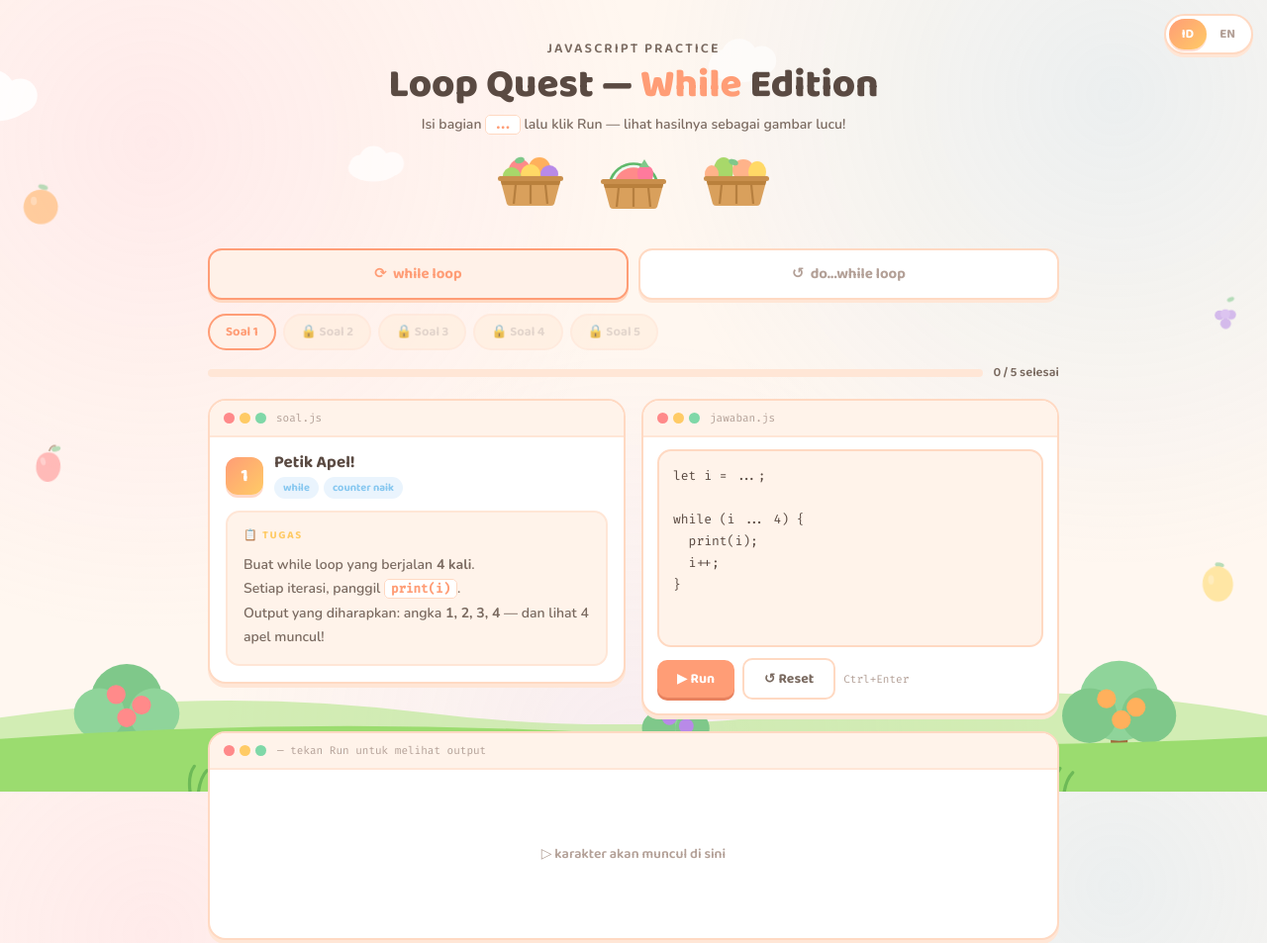
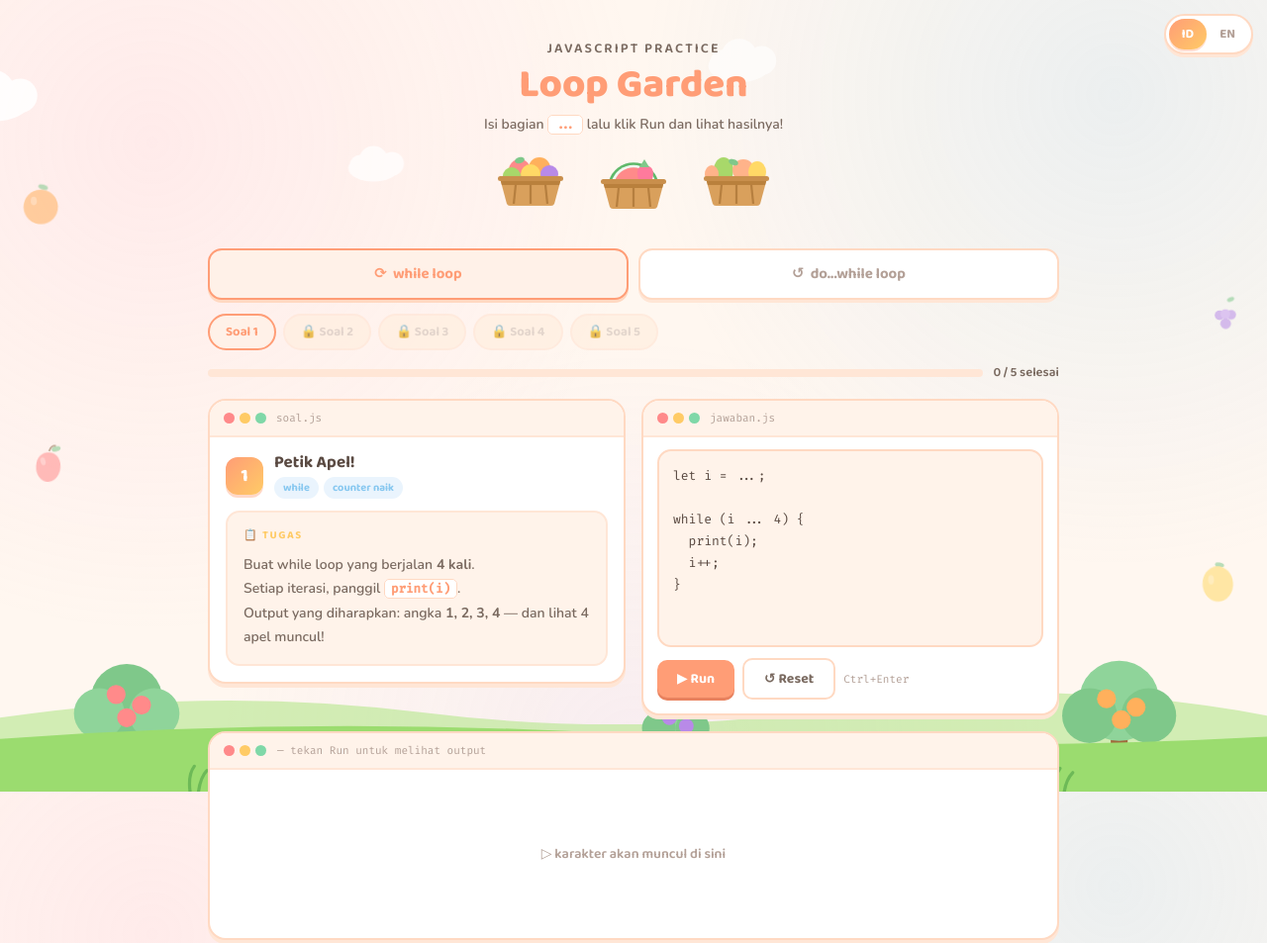
Before and after one commit to audryanhn/L11-WhileLoop, a plain HTML site: page index.html in a window 1280 px wide. Shown: the top 953 px of the page at 99% size. Drawn offline with nearby package versions, Linux system fonts and the light colour scheme.

Commit message:
V3.2 - change title and some words to be more natural

```diff
--- a/index.html
+++ b/index.html
@@ -3,7 +3,7 @@
   <head>
     <meta charset="UTF-8" />
     <meta name="viewport" content="width=device-width, initial-scale=1.0" />
-    <title>Loop Quest — While & Do While</title>
+    <title>Loop garden</title>
     <link
       href="https://fonts.googleapis.com/css2?family=Baloo+2:wght@400;500;600;700;800&family=Nunito:wght@400;600;700;800&family=Fira+Code:wght@400;500&display=swap"
       rel="stylesheet"
@@ -914,7 +914,7 @@
 
     <header class="site-header">
       <p class="eyebrow" id="ui-eyebrow">JavaScript Practice</p>
-      <h1 id="ui-title">Loop Quest — <em>While</em> Edition</h1>
+      <h1 id="ui-title"><em>Loop Garden</em></h1>
       <p id="ui-desc">
         Isi bagian
         <code
@@ -929,7 +929,7 @@
           "
           >...</code
         >
-        lalu klik Run — lihat hasilnya sebagai gambar lucu!
+        lalu klik Run dan lihat hasilnya
       </p>
       <div class="header-baskets" aria-hidden="true">
         <div class="basket-wrap">
@@ -1358,17 +1358,17 @@
         eyebrow: { id: "JavaScript Practice", en: "JavaScript Practice" },
         titleHTML: {
           while: {
-            id: "Loop Quest — <em>While</em> Edition",
-            en: "Loop Quest — <em>While</em> Edition",
+            id: "<em>Loop Garden</em>",
+            en: "<em>Loop Garden</em>",
           },
           dowhile: {
-            id: "Loop Quest — <em>Do...While</em> Edition",
-            en: "Loop Quest — <em>Do...While</em> Edition",
+            id: "<em>Loop Garden</em>",
+            en: "<em>Loop Garden</em>",
           },
         },
         descHTML: {
-          id: `Isi bagian <code style="background:#fff;border:1px solid var(--bdr);padding:1px 6px;border-radius:5px;font-family:var(--mono);font-size:12px;color:var(--peach)">...</code> lalu klik Run — lihat hasilnya sebagai gambar lucu!`,
-          en: `Fill in the <code style="background:#fff;border:1px solid var(--bdr);padding:1px 6px;border-radius:5px;font-family:var(--mono);font-size:12px;color:var(--peach)">...</code> parts, then click Run — see the result as cute pictures!`,
+          id: `Isi bagian <code style="background:#fff;border:1px solid var(--bdr);padding:1px 6px;border-radius:5px;font-family:var(--mono);font-size:12px;color:var(--peach)">...</code> lalu klik Run dan lihat hasilnya!`,
+          en: `Fill in the <code style="background:#fff;border:1px solid var(--bdr);padding:1px 6px;border-radius:5px;font-family:var(--mono);font-size:12px;color:var(--peach)">...</code> parts, then click Run and see the result!`,
         },
         tabWhile: { id: "⟳ &nbsp;while loop", en: "⟳ &nbsp;while loop" },
         tabDowhile: {
```
